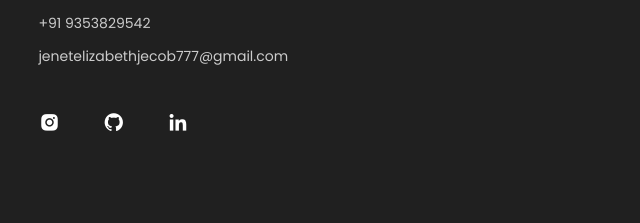
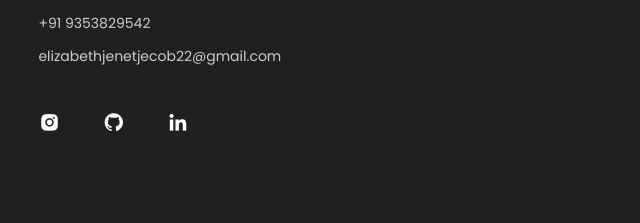
Before and after one commit to Jenet777/My-Portfolio, a plain HTML site: page index.html in a window 1280 px wide. Shown: the part 3079-3302 px from the top of the page, 0-640 px from the left. Drawn offline with nearby package versions, Linux system fonts and the light colour scheme; files whose address does not match are found by name.

Commit message:
index.html

```diff
--- a/index.html
+++ b/index.html
@@ -189,7 +189,7 @@
         <br>
         <div class="list">
            <li><a href="#">+91 9353829542</a></li>
-           <li><a href="#">jenetelizabethjecob777@gmail.com</a></li>
+           <li><a href="#">elizabethjenetjecob22@gmail.com</a></li>
         </div>
         <div class="contact-icon">
             <div class="contact-icons">
```
